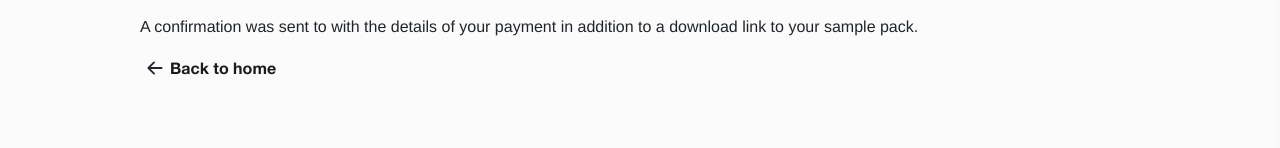
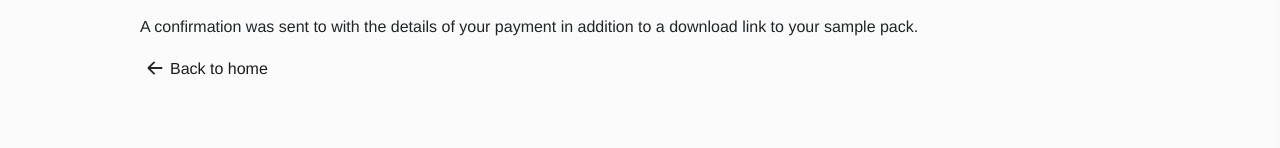
Before and after one commit to mrstevedev/bbpmusiclibrary, a Next.js app: page /confirm in a window 1280 px wide. Shown: the part 229-377 px from the top of the page. Built offline with nearby package versions, Linux system fonts and the light colour scheme.

Commit message:
Reduced font-weight for links

```diff
--- a/styles/globals.scss
+++ b/styles/globals.scss
@@ -430,7 +430,7 @@ dd {
 }
 
 .link {
-  font-weight: bold;
+  font-weight: 100;
   color: rgb(27, 27, 27);
   outline: 0;
   border-bottom: solid 1px transparent;
```
